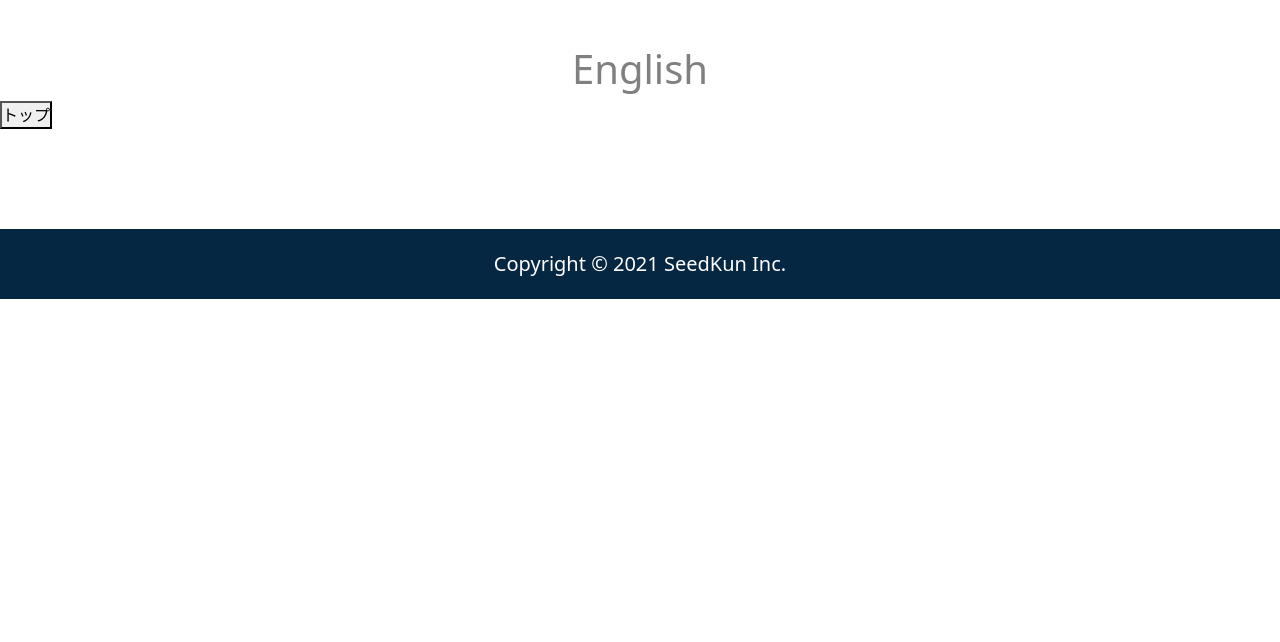
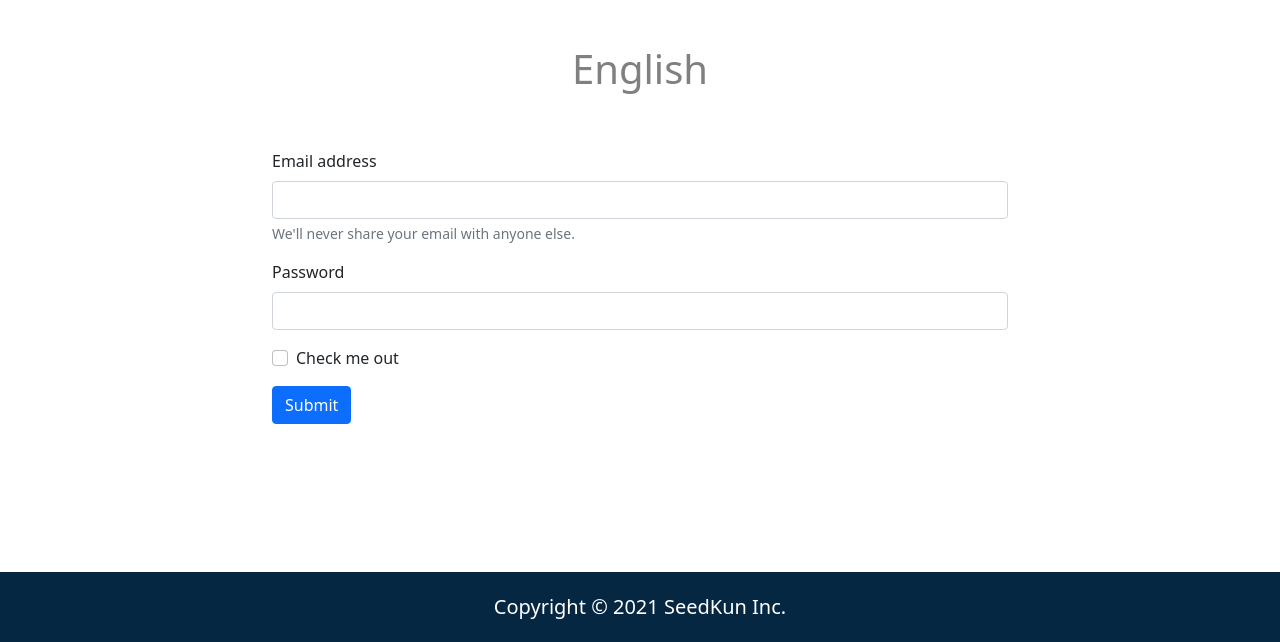
Before and after one commit to dorayaki1111/GitPractice, a plain HTML site: page index.html in a window 1280 px wide. Shown: the part 955-1597 px from the top of the page. Before the commit the page ends 1254 px from the top, so only its background shows below. Drawn offline with nearby package versions, Linux system fonts and the light colour scheme.

Commit message:
フォーム作成

```diff
--- a/index.html
+++ b/index.html
@@ -47,7 +47,28 @@
                 </p>
             </div>
         </section>
-        <button type="button" id="toTop">トップ</button>
+        <div class="container py-5">
+            <div class="row">
+                <div class="col-8 offset-2">
+                    <form>
+                        <div class="mb-3">
+                          <label for="exampleInputEmail1" class="form-label">Email address</label>
+                          <input type="email" class="form-control" id="exampleInputEmail1" aria-describedby="emailHelp">
+                          <div id="emailHelp" class="form-text">We'll never share your email with anyone else.</div>
+                        </div>
+                        <div class="mb-3">
+                          <label for="exampleInputPassword1" class="form-label">Password</label>
+                          <input type="password" class="form-control" id="exampleInputPassword1">
+                        </div>
+                        <div class="mb-3 form-check">
+                          <input type="checkbox" class="form-check-input" id="exampleCheck1">
+                          <label class="form-check-label" for="exampleCheck1">Check me out</label>
+                        </div>
+                        <button type="submit" class="btn btn-primary">Submit</button>
+                      </form>
+                </div>
+            </div>
+        </div>
     </main>
     <footer>
         <div>Copyright &copy; SeedKun Inc.</div>
```
